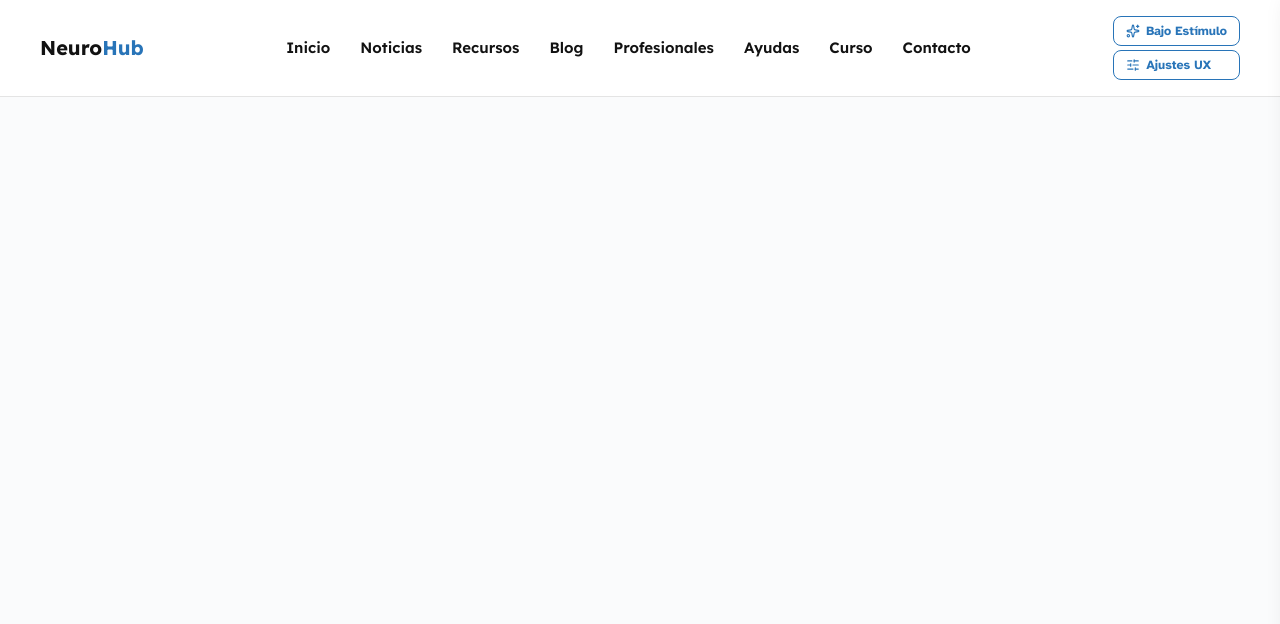
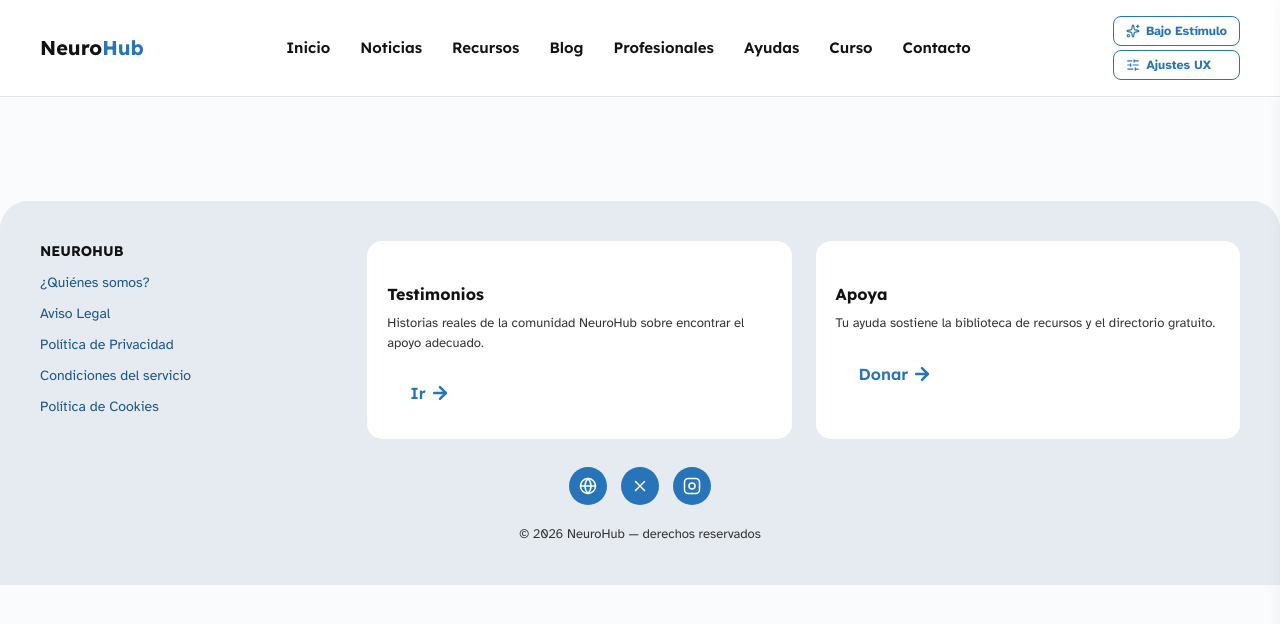
Before and after one commit to a1-soto/NeuroHub, a React (Vite) app: page /cookies in a window 1280 px wide. Shown: the top 624 px of the page. Built offline with nearby package versions, Linux system fonts and the light colour scheme.

Commit message:
feat: Build Footer with legal links, support cards, and social icons

```diff
--- a/src/App.jsx
+++ b/src/App.jsx
@@ -4,6 +4,7 @@ import { AccesibilidadContext } from './context/AccesibilidadContext';
 import { useState, useEffect } from 'react';
 
 import Nav from './components/Nav/Nav';
+import Footer from './components/Footer/Footer';
 import InicioPage from './pages/InicioPage';
 import NoticiasPage from './pages/NoticiasPage';
 import RecursosPage from './pages/RecursosPage';
@@ -78,6 +79,7 @@ function App() {
                         <Route path="/cookies" element={<CookiesPage />} />
                     </Routes>
                 </main>
+                <Footer />
             </BrowserRouter>
         </AccesibilidadContext.Provider>
     );
--- /dev/null
+++ b/src/components/Footer/Footer.css
@@ -0,0 +1,98 @@
+.footer {
+    margin-top: 64px;
+    padding: 40px;
+    padding-left: max(40px, calc((100% - 1400px) / 2 + 40px));
+    padding-right: max(40px, calc((100% - 1400px) / 2 + 40px));
+    background: var(--wash);
+    border-radius: 28px 28px 0 0;
+}
+
+.footer__grid {
+    display: grid;
+    grid-template-columns: 1fr 1.4fr 1.4fr;
+    gap: 24px;
+}
+
+.footer__links {
+    display: flex;
+    flex-direction: column;
+    gap: 10px;
+    font-size: 14px;
+}
+
+.footer__heading {
+    font-family: var(--font-heading);
+    color: var(--ink);
+}
+
+.footer__links a {
+    text-decoration: none;
+    font-family: var(--font-body);
+    font-weight: 500;
+    color: var(--primary-blue-dark);
+    font-size: 14px;
+}
+
+.footer__links a:hover {
+    color: var(--ink);
+}
+
+.footer__support-card {
+    background: var(--white);
+    border-radius: 15px;
+    padding: 20px;
+}
+
+.footer__support-card-title {
+    font-family: var(--font-heading);
+    margin-bottom: 8px;
+}
+
+.footer__support-card-text {
+    font-size: 13px;
+    color: var(--text-secondary);
+    margin-bottom: 14px;
+}
+
+.footer__social {
+    display: flex;
+    gap: 14px;
+    justify-content: center;
+    margin-top: 28px;
+}
+
+.footer__social-icon {
+    width: 38px;
+    height: 38px;
+    border-radius: 50%;
+    background: var(--primary-blue);
+    color: var(--white);
+    padding: 10px;
+    display: flex;
+    align-items: center;
+    justify-content: center;
+    transition: opacity var(--motion);
+}
+
+.footer__social-icon svg {
+    width: 100%;
+    height: 100%;
+    display: block;
+}
+
+.footer__social-icon:hover {
+    opacity: 0.8;
+}
+
+.footer__rights {
+    text-align: center;
+    margin-top: 20px;
+    font-size: 13px;
+    color: var(--text-secondary);
+}
+
+@media (max-width: 900px) {
+    .footer__grid {
+        grid-template-columns: 1fr;
+    }
+}
--- a/src/components/Footer/Footer.jsx
+++ b/src/components/Footer/Footer.jsx
@@ -1,5 +1,67 @@
+import { Link } from 'react-router-dom';
+import { ArrowRight, Globe, X } from 'lucide-react';
+import './Footer.css';
+
 function Footer() {
-    return null;
+    return (
+        <footer className="footer">
+            <div className="footer__grid">
+                <div className="footer__links">
+                    <strong className="footer__heading">NEUROHUB</strong>
+                    <Link to="/quienes-somos">¿Quiénes somos?</Link>
+                    <Link to="/aviso-legal">Aviso Legal</Link>
+                    <Link to="/privacidad">Política de Privacidad</Link>
+                    <Link to="/condiciones">Condiciones del servicio</Link>
+                    <Link to="/cookies">Política de Cookies</Link>
+                </div>
+                <div className="footer__support-card">
+                    <h4 className="footer__support-card-title">Testimonios</h4>
+                    <p className="footer__support-card-text">
+                        Historias reales de la comunidad NeuroHub sobre encontrar el apoyo adecuado.
+                    </p>
+                    <Link to="/testimonios" className="btn btn--primary">
+                        Ir
+                        <ArrowRight size={20} strokeWidth={3} aria-hidden="true" />
+                    </Link>
+                </div>
+
+                <div className="footer__support-card">
+                    <h4 className="footer__support-card-title">Apoya</h4>
+                    <p className="footer__support-card-text">
+                        Tu ayuda sostiene la biblioteca de recursos y el directorio gratuito.
+                    </p>
+                    <Link to="/donacion" className="btn btn--primary">
+                        Donar
+                        <ArrowRight size={20} strokeWidth={3} aria-hidden="true" />
+                    </Link>
+                </div>
+            </div>
+            <div className="footer__social">
+                <a href="#" className="footer__social-icon" aria-label="Sitio web">
+                    <Globe aria-hidden="true" />
+                </a>
+                <a href="#" className="footer__social-icon" aria-label="X (Twitter)">
+                    <X aria-hidden="true" />
+                </a>
+                <a href="#" className="footer__social-icon" aria-label="Instagram">
+                    <svg
+                        viewBox="0 0 24 24"
+                        fill="none"
+                        stroke="currentColor"
+                        strokeWidth="2"
+                        strokeLinecap="round"
+                        strokeLinejoin="round"
+                        aria-hidden="true"
+                    >
+                        <rect x="2" y="2" width="20" height="20" rx="5" />
+                        <circle cx="12" cy="12" r="4" />
+                        <circle cx="17.5" cy="6.5" r="0.6" fill="currentColor" stroke="none" />
+                    </svg>
+                </a>
+            </div>
+            <div className="footer__rights">© 2026 NeuroHub — derechos reservados</div>
+        </footer>
+    );
 }
 
 export default Footer;
```
